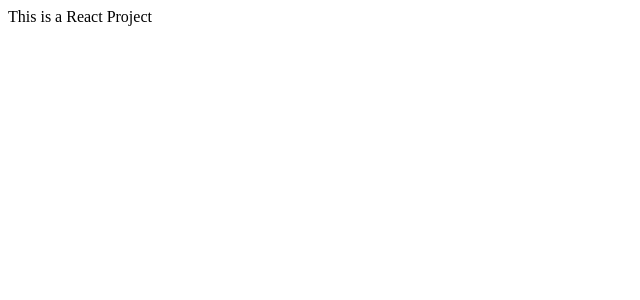
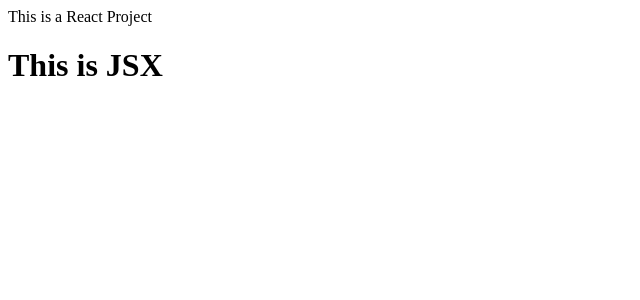
Before and after one commit to VaibhavGawass/ReactProject, a React (Vite) app: page / in a window 1280 px wide. Shown: the top 300 px of the page, without its empty margins (0-640 px from the left). Built offline with nearby package versions, Linux system fonts and the light colour scheme.

Commit message:
Functional Component addes

```diff
--- a/App.js
+++ b/App.js
@@ -1,8 +1,18 @@
 import React from "react";
 import ReactDOM from "react-dom/client";
 
-const parent = React.createElement("div", { id: "parent" }, "This is a  React Project");
+const Parent = () => React.createElement("div", { id: "parent" }, "This is a  React Project");
+const JsxComp = () => <h1 className="head">This is JSX</h1>;
+
+const HeadingComponent = () => {
+  return (
+    <div>
+      <Parent/>
+      <JsxComp/>
+    </div>
+  );
+}
 
 const root = ReactDOM.createRoot(document.getElementById("root"));
 
-root.render(parent);
+root.render(<HeadingComponent/>);
```
